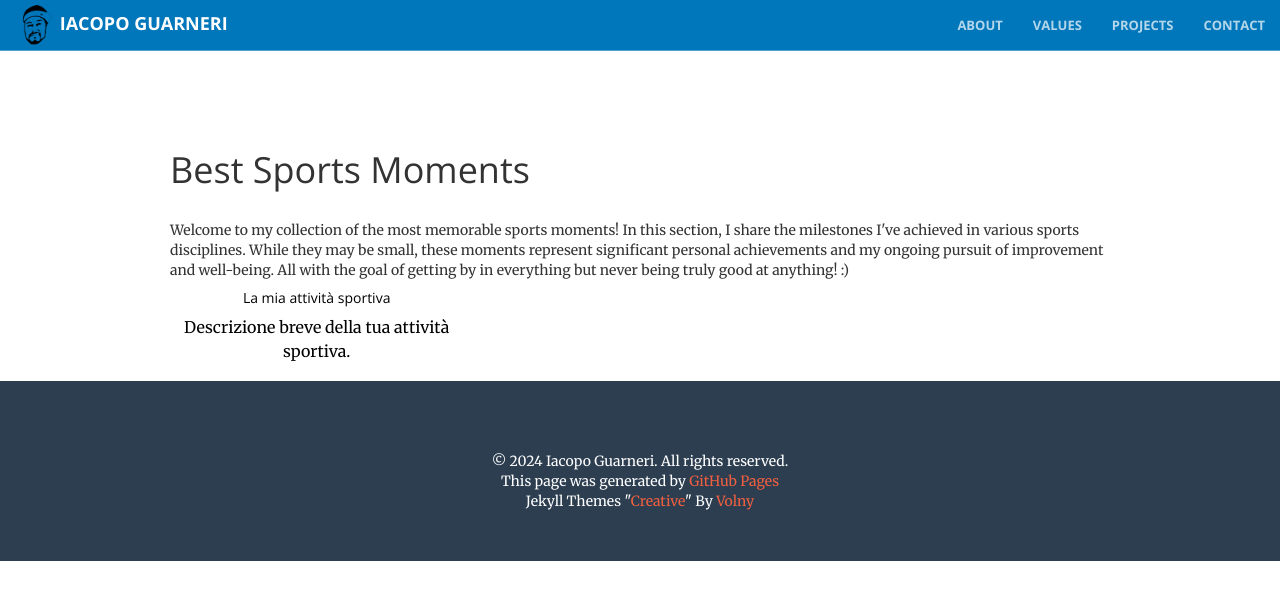
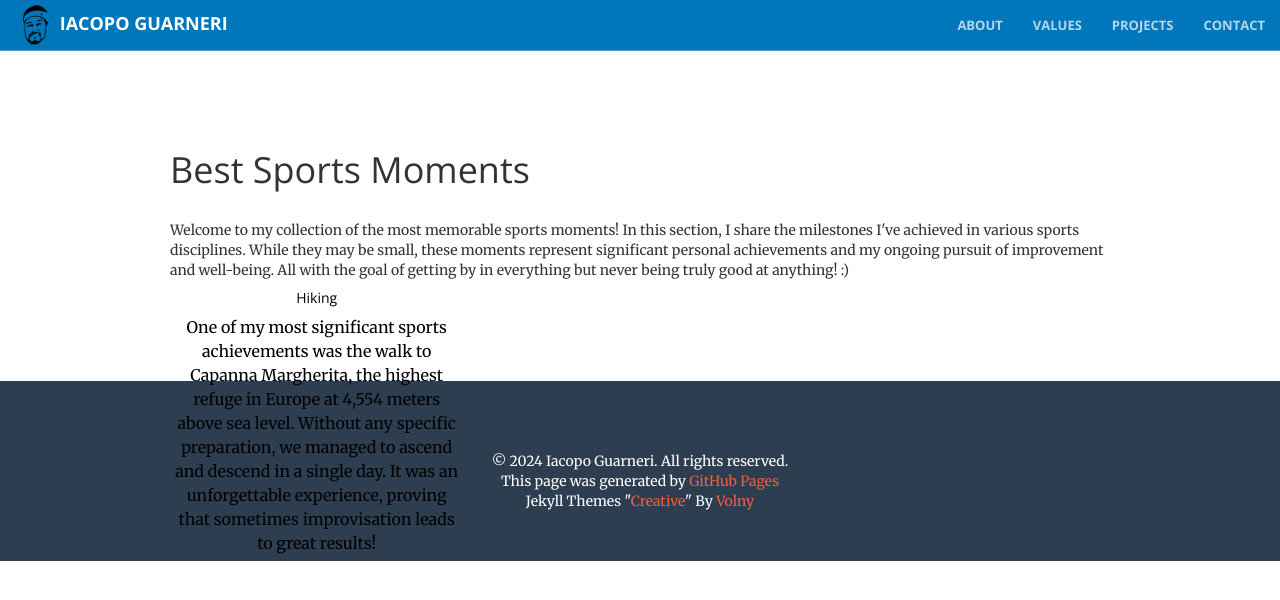
Before and after one commit to iacoposk8/iacoposk8.github.io, a Jekyll site: the page built from sports.html, in a window 1280 px wide and 900 px high. Shown: the top 600 px of the window. Built offline with Jekyll 4.4.1, drawn with Linux system fonts in a browser that asks for light colours.

Commit message:
Update sports.html

```diff
--- a/sports.html
+++ b/sports.html
@@ -13,11 +13,11 @@ Welcome to my collection of the most memorable sports moments! In this section,
     <div class="card flip-card">
       <div class="flip-card-inner">
         <div class="flip-card-front card-body">
-          <h5 class="card-title">La mia attività sportiva</h5>
-          <p class="card-text">Descrizione breve della tua attività sportiva.</p>
+          <h5 class="card-title">Hiking</h5>
+          <p class="card-text">One of my most significant sports achievements was the walk to Capanna Margherita, the highest refuge in Europe at 4,554 meters above sea level. Without any specific preparation, we managed to ascend and descend in a single day. It was an unforgettable experience, proving that sometimes improvisation leads to great results!</p>
         </div>
         <div class="flip-card-back">
-          <img src="img/sports/Margherita_thumb.JPG" class="card-img-top" alt="Immagine attività sportiva">
+          <a href="img/sports/Margherita.JPG" target="_blank"><img src="img/sports/Margherita_thumb.JPG"></a>
         </div>
       </div>
     </div>
```
